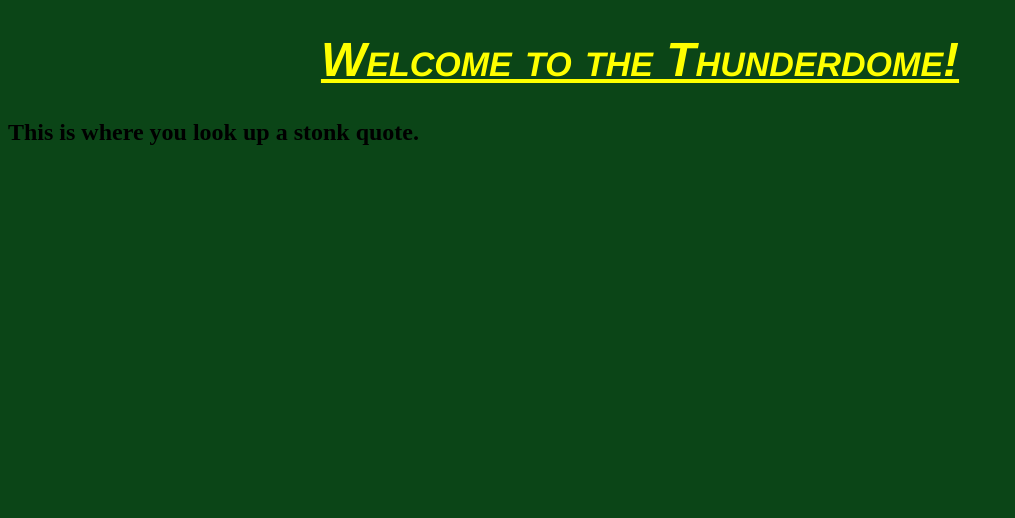
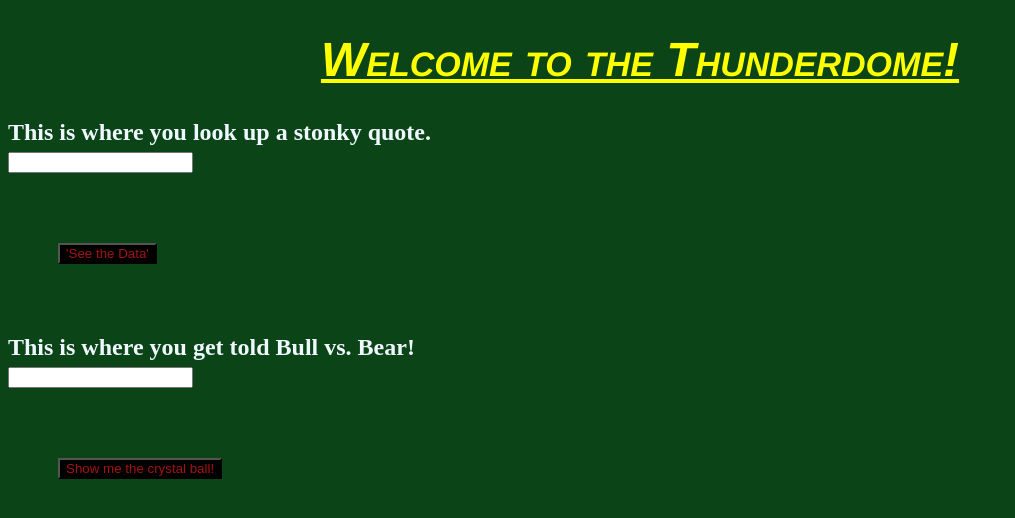
Before and after one commit to lalich/KalePjcT1, a plain HTML site: page index.html in a window 1280 px wide. Shown: the whole page, without its empty margins (0-1015 px from the left). Drawn offline with nearby package versions, Linux system fonts and the light colour scheme.

Commit message:
the StonkyBvB is born

```diff
--- a/index.html
+++ b/index.html
@@ -4,7 +4,7 @@
     <meta charset="UTF-8">
     <meta http-equiv="X-UA-Compatible" content="IE=edge">
     <meta name="viewport" content="width=device-width, initial-scale=1.0">
-    <title>Document</title>
+    <title>StonkyBvB</title>
     <script src="https://code.jquery.com/jquery-3.7.0.js"
     integrity="sha256-JlqSTELeR4TLqP0OG9dxM7yDPqX1ox/HfgiSLBj8+kM="
     crossorigin="anonymous"></script>
@@ -15,8 +15,16 @@
 
 <body>
     <h1>Welcome to the Thunderdome!</h1>
-        <h2>This is where you look up a stonk quote.</h2>
+        <h2 id="Stonky">
+            This is where you look up a stonky quote.
+            <form><input type='text' id="stonky"></form>
+        </h2>
+            <button id="stonky"> 'See the Data' </button>
 
+            <h2 id="BvB">This is where you get told Bull vs. Bear!
+                <form><input type="text" id="BvB"></form>
+            </h2>
+            <button id="BvB"> Show me the crystal ball! </button>
 
 
 
--- a/js.js
+++ b/js.js
@@ -1 +1,6 @@
 console.log('Hello Dr. Big D. How is your day going')
+
+const stonk = FormData
+
+alert.Stonky('')
+alert.BvB('')
--- a/style.css
+++ b/style.css
@@ -11,4 +11,12 @@ h1 {
 
 body {
     background-color: rgb(11, 69, 23);
+    color: aliceblue;
 }
+
+button {
+    margin:50px;
+    color: rgb(163, 20, 20);
+    background-color: black;
+    align-items: center;
+}
```
Also changed, not shown: 1 other file.
